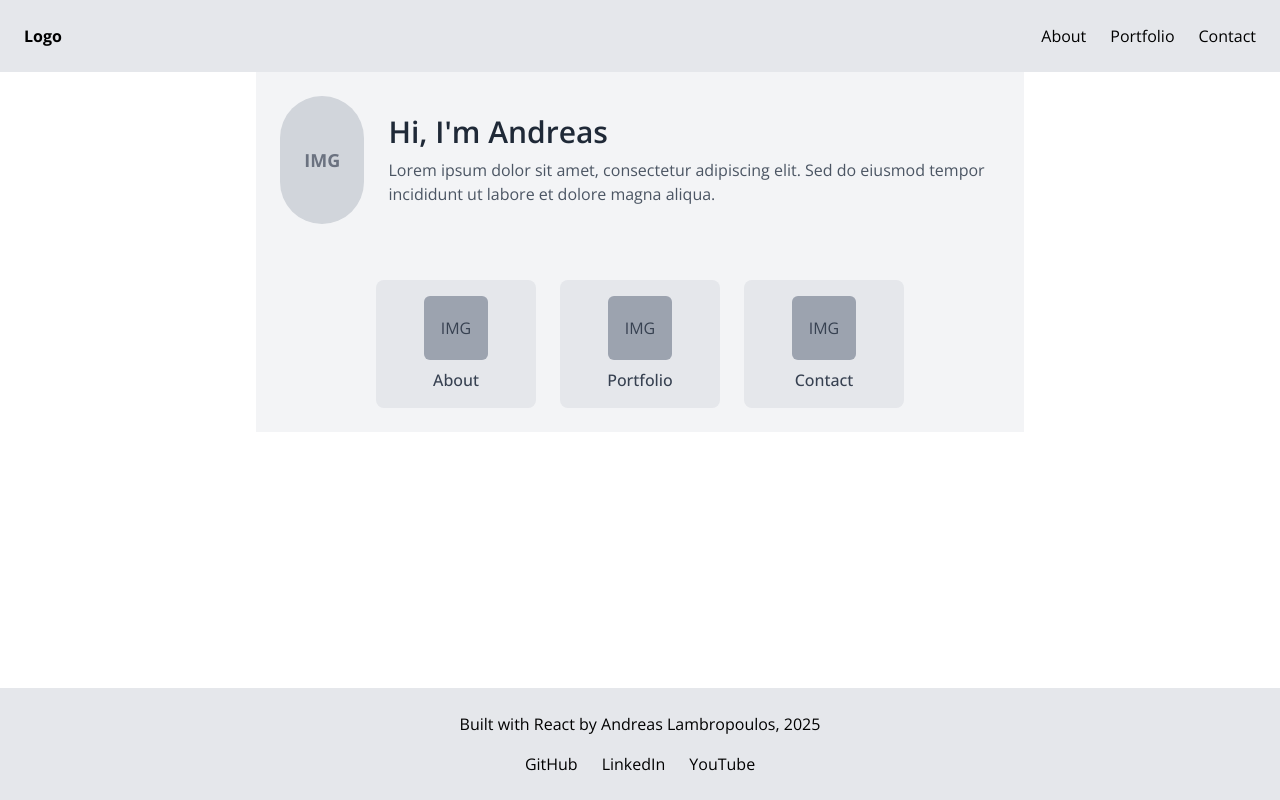
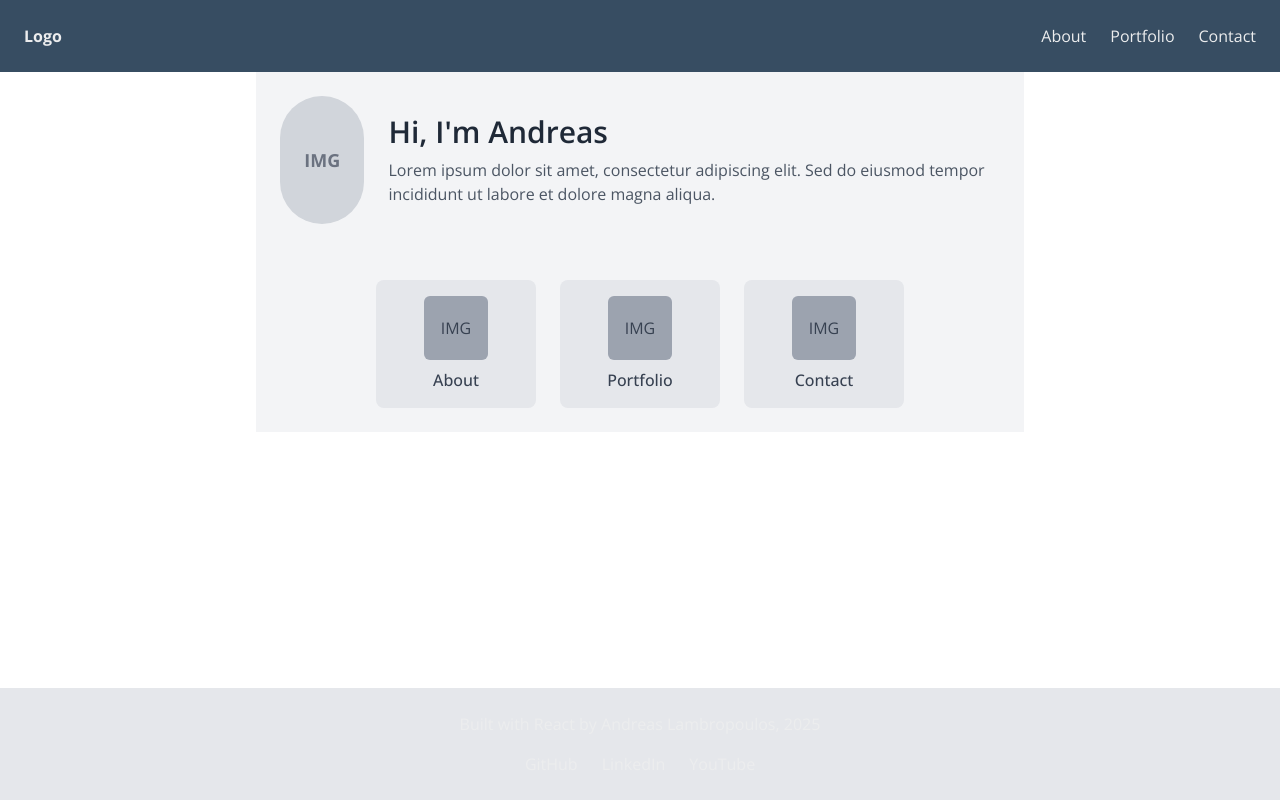
Before and after one commit to andlamb2002/portfolio, a React (Vite) app: page / in a window 1280 px wide. Built offline with nearby package versions, Linux system fonts and the light colour scheme.

Commit message:
Testing global color/typography

```diff
--- a/src/Components/Header.jsx
+++ b/src/Components/Header.jsx
@@ -2,7 +2,7 @@ import { Link } from 'react-router-dom';
 
 function Header() {
     return (
-        <div className="sticky top-0 w-full bg-gray-200 py-6">
+        <div className="sticky top-0 w-full bg-secondary py-6">
             <div className="px-6 flex justify-between items-center">
                 <div className="text-left">
                     <Link to="/" className="font-bold">
--- a/src/index.css
+++ b/src/index.css
@@ -3,5 +3,5 @@
 @tailwind utilities;
 
 body {
-    @apply font-sans;
+    @apply font-sans text-text;
 }
```
